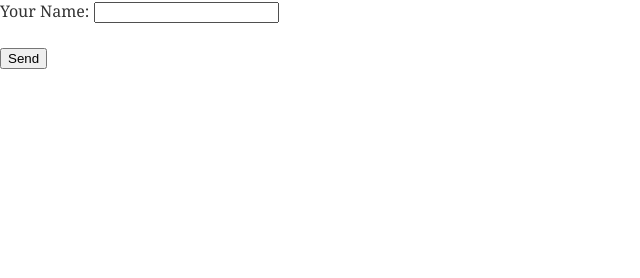
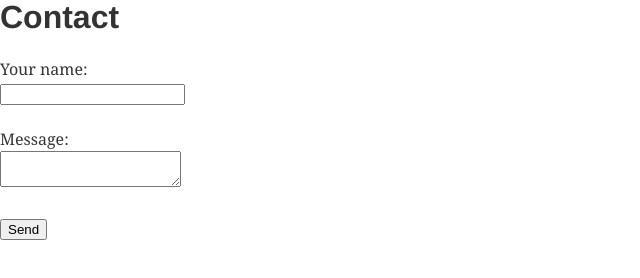
Before and after one commit to spettit/sophieContentfulSIte, a Gatsby site: page /contact in a window 1280 px wide. Shown: the whole page, without its empty margins (0-640 px from the left). Built offline with nearby package versions, Linux system fonts and the light colour scheme; Gatsby itself is replaced by a stand-in of ours.

Commit message:
added pro forma form

```diff
--- a/src/pages/contact.js
+++ b/src/pages/contact.js
@@ -1,5 +1,6 @@
 import React from 'react';
 import styled from 'styled-components';
+import { navigateTo } from "gatsby-link";
 
 const Div = styled.div`
   background-color: lightgray;
@@ -27,30 +28,74 @@ font-size: 16px;
 border: none;
 `
 
-const ContactForm = () => (
-  // <form
-  //   name="contact"
-  //   method="POST"
-  //   // netlify
-  //   data-netlify="true"
-  //   // data-netlify-honeypot='bot-field'
-  //   >
-  //   <Div>
-  //   <input name="name" type="text" placeholder="Your Name" />
-  //     <input name="email" type="email" placeholder="Your email address" />
-  //     <textarea placeholder="Your Message" style={{height: '200px', fontSize: '16px', border: 'none', resize: 'none'}}/>
-  //     <button type="submit">Send</button>
-  //   </Div>
+function encode(data) {
+  return Object.keys(data)
+      .map(key => encodeURIComponent(key) + "=" + encodeURIComponent(data[key]))
+      .join("&");
+}
 
-  // </form>
-  <form name="contact2" method="POST" netlify>
-  <p>
-    <label>Your Name: <input type="text" name="name" /></label>
-  </p>
-  <p>
-    <button type="submit">Send</button>
-  </p>
-</form>
-)
+export default class ContactForm extends React.Component {
+  constructor(props) {
+    super(props);
+    this.state = {};
+  }
 
-export default ContactForm;
+  handleChange = (e) => {
+    this.setState({[e.target.name]: e.target.value});
+  }
+
+  handleSubmit = e => {
+    fetch("/", {
+      method: "POST",
+      headers: { "Content-Type": "application/x-www-form-urlencoded" },
+      body: encode({ "form-name": "contact", ...this.state })
+    })
+      .then(() => navigateTo('/thanks/'))
+      .catch(error => alert(error));
+
+    e.preventDefault();
+  };
+
+  render() {
+    return (
+      <div>
+        <h1>Contact</h1>
+        <form
+          name="contact"
+          method="post"
+          action="/thanks/"
+          data-netlify="true"
+          data-netlify-honeypot="bot-field"
+          onSubmit={this.handleSubmit}
+        >
+          <p hidden>
+            <label>
+              Don’t fill this out: <input name="bot-field" onChange={this.handleChange} />
+            </label>
+          </p>
+          <p>
+            <label>
+              Your name:<br />
+            <input type="text" name="name" onChange={this.handleChange}/>
+            </label>
+          </p>
+          {/* <p>
+            <label>
+              Your email:<br />
+              <input type="email" name="email" onChange={this.handleChange}/>
+            </label>
+          </p> */}
+          <p>
+            <label>
+              Message:<br />
+              <textarea name="message" onChange={this.handleChange}/>
+            </label>
+          </p>
+          <p>
+            <button type="submit">Send</button>
+          </p>
+        </form>
+      </div>
+    );
+  }
+}
```
